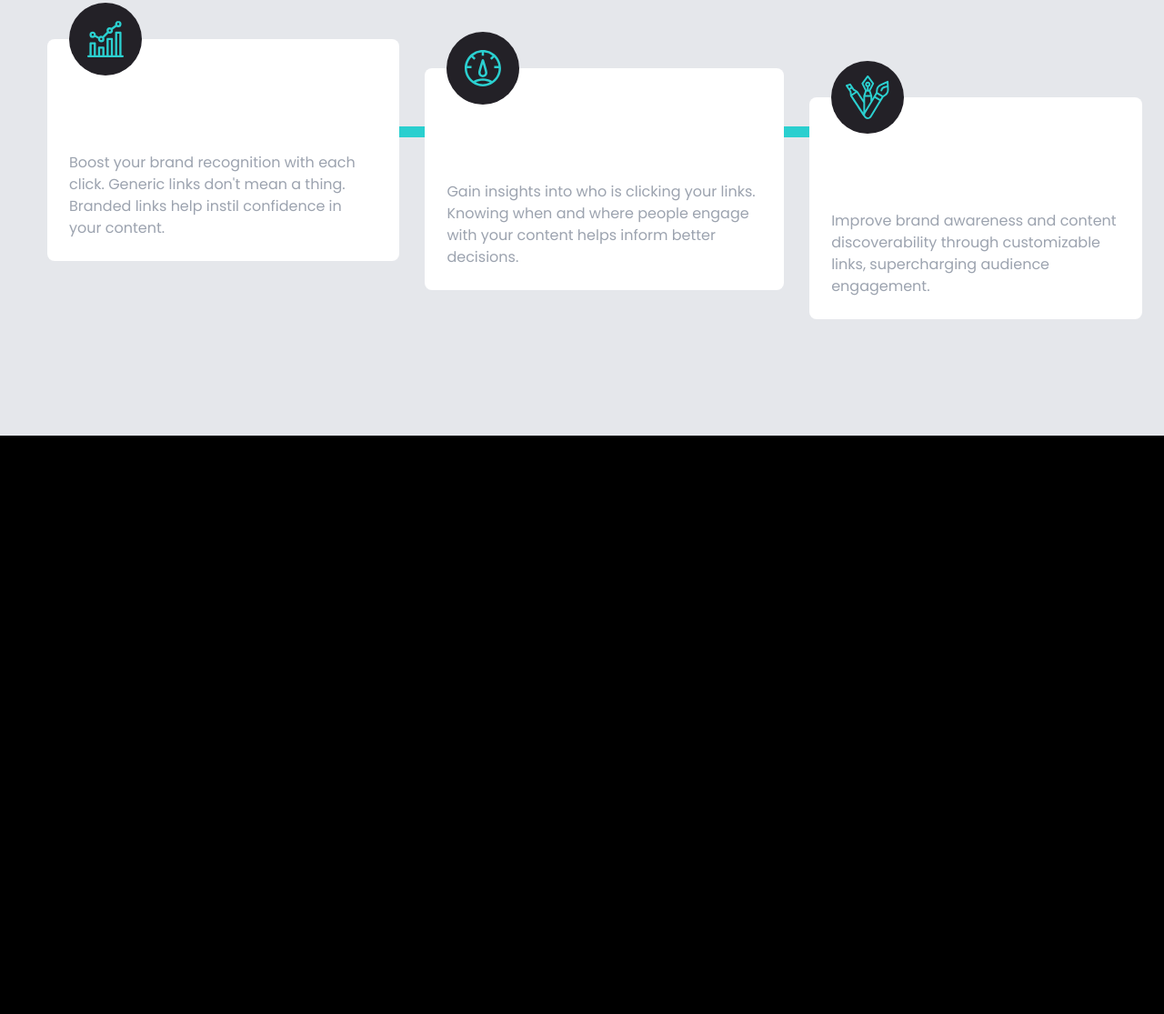
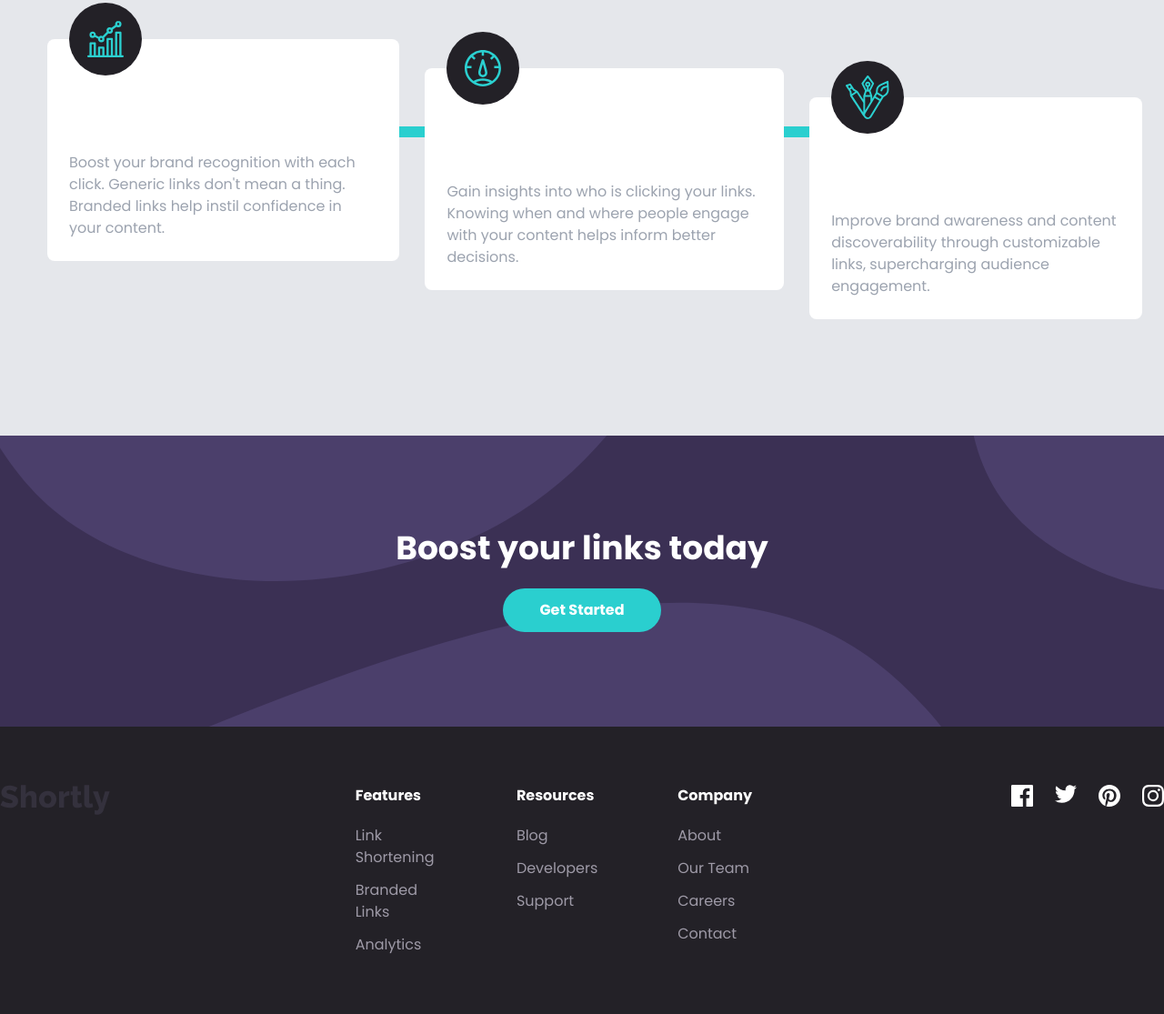
Before and after one commit to NadiaPia/tailwind-website-projects, a website: page shortly/index.html in a window 1280 px wide. Shown: the part 1441-2556 px from the top of the page at 91% size. Before the commit the page ends 1920 px from the top, so only its background shows below. Drawn offline with Linux system fonts and the light colour scheme.

Commit message:
Add cta cestion and a footer to the shortly project

```diff
--- a/shortly/index.html
+++ b/shortly/index.html
@@ -189,7 +189,8 @@
           Brand Recognition
         </h5>
         <p class="text-center text-gray-400 md:text-left">
-          Boost your brand recognition with each click. Generic links don't mean a thing. Branded links help instil confidence in your content.
+          Boost your brand recognition with each click. Generic links don't mean a thing. Branded links help instil
+          confidence in your content.
         </p>
       </div>
 
@@ -206,7 +207,8 @@
           Detailed Records
         </h5>
         <p class="text-center text-gray-400 md:text-left">
-          Gain insights into who is clicking your links. Knowing when and where people engage with your content helps inform better decisions.
+          Gain insights into who is clicking your links. Knowing when and where people engage with your content helps
+          inform better decisions.
         </p>
       </div>
 
@@ -224,13 +226,113 @@
           Fully Customizable
         </h5>
         <p class="text-center text-gray-400 md:text-left">
-          Improve brand awareness and content discoverability through customizable links, supercharging audience engagement.
+          Improve brand awareness and content discoverability through customizable links, supercharging audience
+          engagement.
         </p>
       </div>
+    </div>
+  </section>
 
+  <!-- CTA Section -->
+  <section id="cta" class="py-24 bg-darkViolet">
+    <div class="flex flex-col p-2 space-y-6">
+      <h5 class="mx-auto space-y-10 text-4xl font-bold text-center text-white">
+        Boost your links today
+      </h5>
+      <button
+        class="px-10 py-5 mx-auto text-2xl font-bold text-white bg-cyan rounded-full hover:bg-cyanLight md:text-base md:py-3 focus:outline-none">
+        Get Started
+      </button>
+    </div>
+  </section>
+
+  <footer class="py-16 bg-veryDarkViolet">
+    <div
+      class="container flex flex-col items-center justify-between mx-auto space-y-16 md:flex-row md:space-y-0 md:items-start">
+      <!-- Logo -->
+      <img src="images/logo.svg" alt="">
+
+      <!-- Menu Container -->
+      <div class="bg-red-200 flex flex-col space-y-16 md:space-x-20 md:flex-row md:space-y-0">
+        <!-- Menu 1 -->
+        <div class="flex flex-col items-center w-full md:items-start">
+          <div class="mb-5 font-bold text-white capitalize">
+            Features
+          </div>
+          <div class="flex flex-col items-center space-y-3 md:items-start">
+            <a href="#" class="capitalize text-grayishViolet hover:text-cyan">
+              Link Shortening
+            </a>
+            <a href="#" class="capitalize text-grayishViolet hover:text-cyan">
+              Branded Links
+            </a>
+            <a href="#" class="capitalize text-grayishViolet hover:text-cyan">
+              Analytics
+            </a>
+          </div>
 
         </div>
-  </section>
+
+        <!-- Menu 2 -->
+        <div class="flex flex-col items-center w-full md:items-start">
+          <div class="mb-5 font-bold text-white capitalize">
+            Resources
+          </div>
+          <div class="flex flex-col items-center space-y-3 md:items-start">
+            <a href="#" class="capitalize text-grayishViolet hover:text-cyan">
+              Blog
+            </a>
+            <a href="#" class="capitalize text-grayishViolet hover:text-cyan">
+              Developers
+            </a>
+            <a href="#" class="capitalize text-grayishViolet hover:text-cyan">
+              Support
+            </a>
+          </div>
+
+        </div>
+
+        <!-- Menu 3 -->
+        <div class="flex flex-col items-center w-full md:items-start">
+          <div class="mb-5 font-bold text-white capitalize">
+            Company
+          </div>
+          <div class="flex flex-col items-center space-y-3 md:items-start">
+            <a href="#" class="capitalize text-grayishViolet hover:text-cyan">
+              About
+            </a>
+            <a href="#" class="capitalize text-grayishViolet hover:text-cyan">
+             Our team
+            </a>
+            <a href="#" class="capitalize text-grayishViolet hover:text-cyan">
+              Careers
+            </a>
+            <a href="#" class="capitalize text-grayishViolet hover:text-cyan">
+              contact
+            </a>
+          </div>
+        </div>
+      </div>
+
+      <!-- Social Container -->
+      <div class="flex space-x-6">
+        <a href="#">
+          <img src="images/icon-facebook.svg" alt="" class="ficon">
+        </a>
+        <a href="#">
+          <img src="images/icon-twitter.svg" alt="" class="ficon">
+        </a>
+        <a href="#">
+          <img src="images/icon-pinterest.svg" alt="" class="ficon">
+        </a>
+        <a href="#">
+          <img src="images/icon-instagram.svg" alt="" class="ficon">
+        </a>
+      </div>
+
+    </div>
+
+  </footer>
 
 
 
--- a/shortly/input.css
+++ b/shortly/input.css
@@ -1,6 +1,16 @@
 @tailwind base;
 @tailwind components;
 @tailwind utilities;
+
+#cta {
+    background-image: url('../images/bg-boost-desktop.svg');
+    background-repeat: no-repeat;
+    background-size: cover;
+}
+
+.ficon:hover {
+    filter: invert(79%) sepia(61%) saturate(464%) hue-rotate(130deg) brightness(89%) contrast(85%)
+}
 
 @layer base {
     h1 {
```
Also changed, not shown: shortly/css/style.css. Lines whose indentation alone changed are shown as unchanged.
